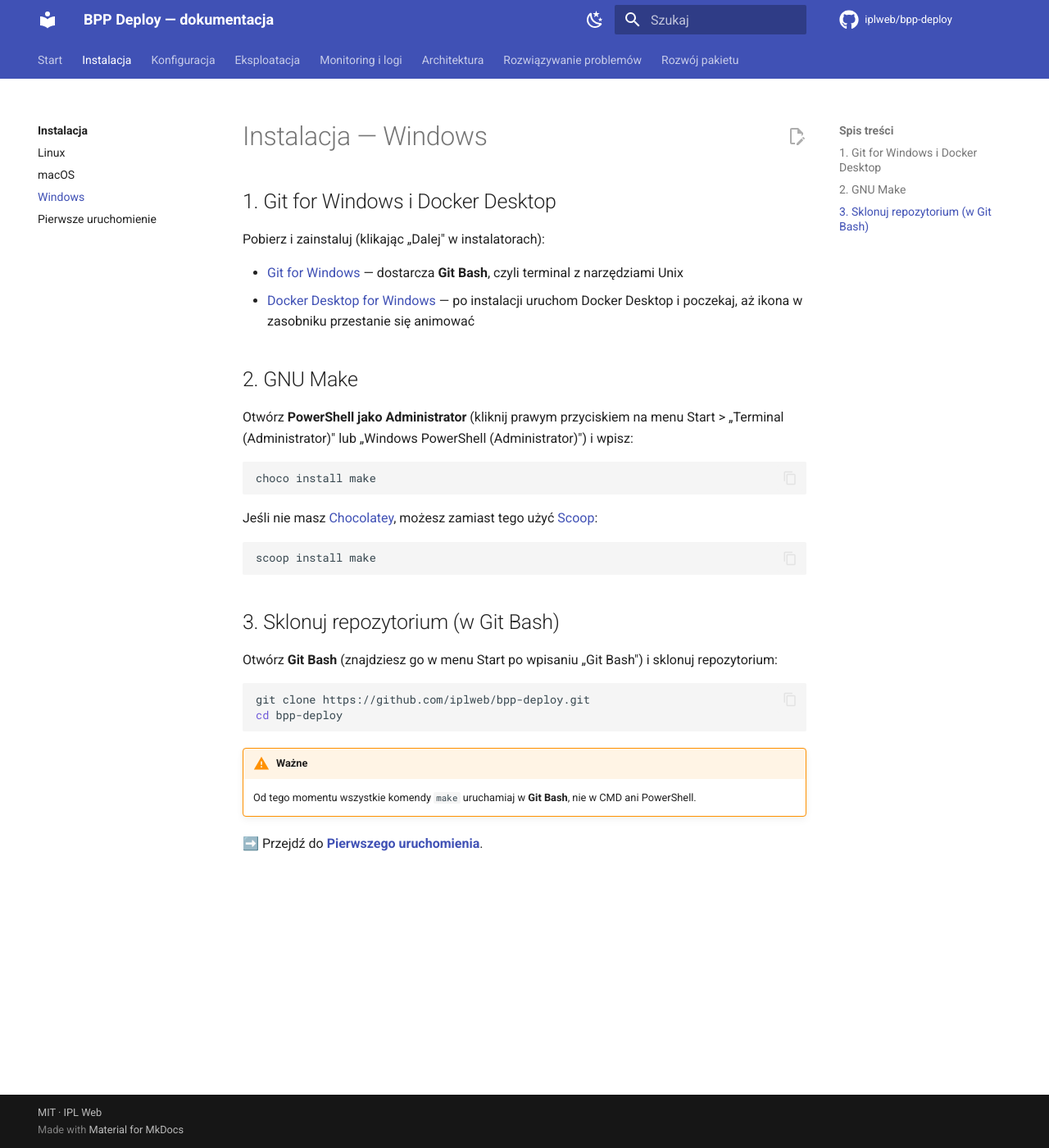
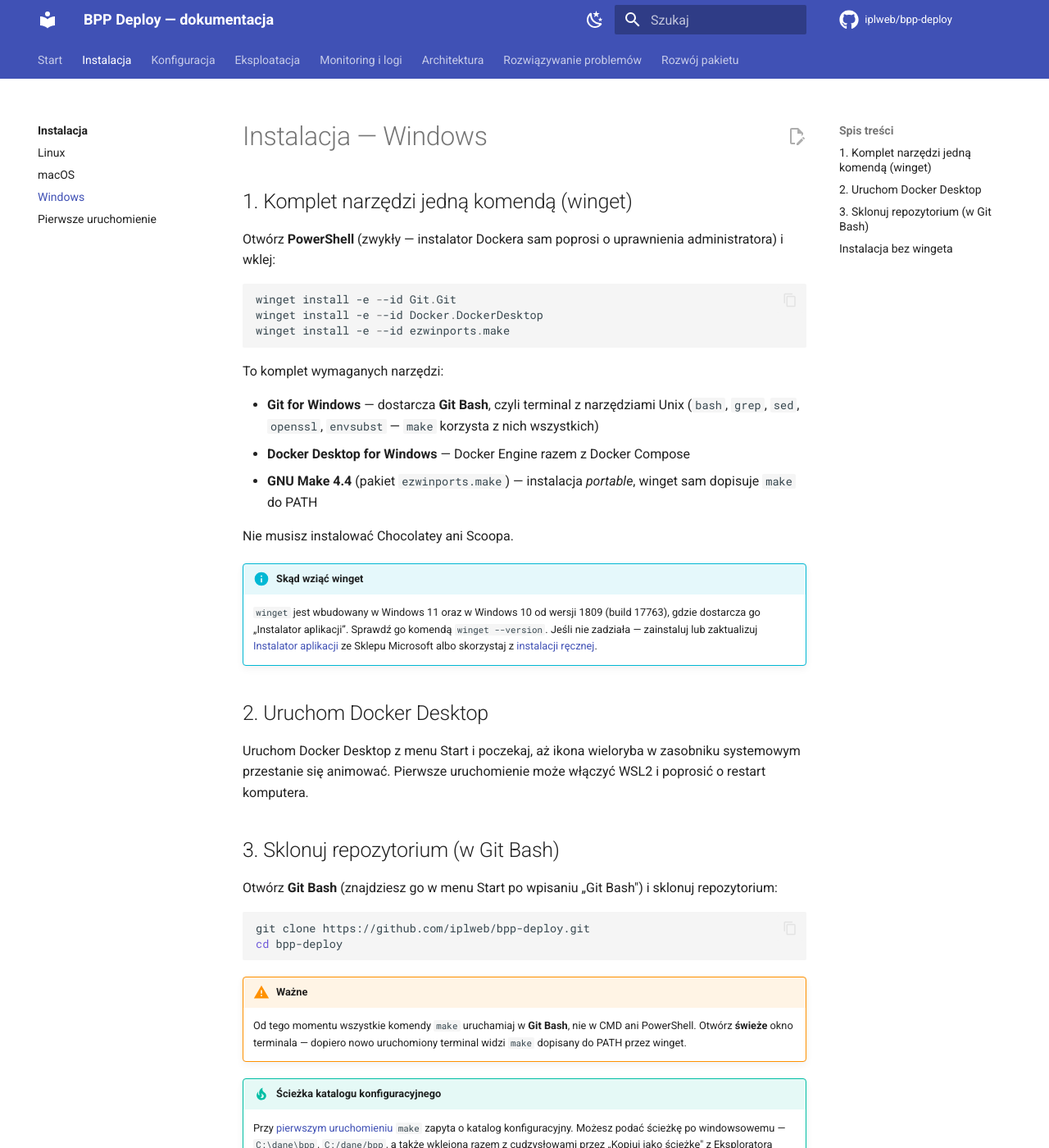
Before and after one commit to iplweb/bpp-deploy, an MkDocs documentation site: the page built from docs/instalacja/windows.md, in a window 1280 px wide and 1400 px high. Shown: the whole window at 82% size. Built offline with MkDocs 1.6.1 and Material for MkDocs 9.7.7, drawn with Linux system fonts in a browser that asks for light colours; comment, search, counter and statistics services are not loaded; some of the changed text lies outside the part shown.

Commit message:
docs: winget jako główna ścieżka instalacji na Windows
README i docs/instalacja/windows.md (synced pair) kazały zainstalować
GNU Make przez Chocolatey albo Scoopa w PowerShellu jako Administrator —
czyli najpierw postawić menedżer pakietów, którego instalacji instrukcja
nawet nie podawała. Zastąpione trzema komendami winget w zwykłym
PowerShellu (instalator Dockera sam poprosi o UAC):

    winget install -e --id Git.Git
    winget install -e --id Docker.DockerDesktop
    winget install -e --id ezwinports.make

winget jest wbudowany w Windows 11 i w Windows 10 od wersji 1809 (build
17763), gdzie dostarcza go "Instalator aplikacji". ezwinports.make to
GNU Make 4.4.1 instalowany jako portable, więc winget sam dopisuje make
do PATH; GnuWin32.Make daje tylko 3.81 i ląduje poza PATH. Stara ścieżka
choco/scoop została jako sekcja "Instalacja bez wingeta" dla Windows 10
starszych niż 1809 i stacji z zablokowanym Sklepem.

Dopisane wprost, że envsubst dostarcza Git Bash: generate-grafana-
datasources.sh woła go po stronie hosta, a pełny instalator Git for
Windows go zawiera (wycinany tylko z MinGit) — więc Windows, inaczej niż
macOS, nie potrzebuje osobnego kroku z gettext i nikt nie powinien go
"na wszelki wypadek" dodawać.

Ostrzeżenie o Git Bash rozszerzone o wymóg otwarcia świeżego okna po
instalacji (PATH).

mkdocs build --strict: czysto.

Co-Authored-By: Claude Opus 5 (1M context) <noreply@anthropic.com>
Claude-Session: https://claude.ai/code/session_01KpcxJQ4Z2ALW4Ktg9W2Azw

````diff
--- a/docs/instalacja/windows.md
+++ b/docs/instalacja/windows.md
@@ -1,33 +1,43 @@
 # Instalacja — Windows
 
-## 1. Git for Windows i Docker Desktop
+## 1. Komplet narzędzi jedną komendą (winget)
 
-Pobierz i zainstaluj (klikając „Dalej" w instalatorach):
-
-- [Git for Windows](https://gitforwindows.org/) — dostarcza **Git Bash**, czyli terminal
-  z narzędziami Unix
-- [Docker Desktop for Windows](https://docs.docker.com/desktop/install/windows-install/) —
-  po instalacji uruchom Docker Desktop i poczekaj, aż ikona w zasobniku przestanie się animować
-
-## 2. GNU Make
-
-Otwórz **PowerShell jako Administrator** (kliknij prawym przyciskiem na menu Start >
-„Terminal (Administrator)" lub „Windows PowerShell (Administrator)") i wpisz:
+Otwórz **PowerShell** (zwykły — instalator Dockera sam poprosi o uprawnienia
+administratora) i wklej:
 
 ```powershell
-choco install make
+winget install -e --id Git.Git
+winget install -e --id Docker.DockerDesktop
+winget install -e --id ezwinports.make
 ```
 
-Jeśli nie masz [Chocolatey](https://chocolatey.org/install), możesz zamiast tego użyć
-[Scoop](https://scoop.sh/):
+To komplet wymaganych narzędzi:
 
-```powershell
-scoop install make
-```
+- **Git for Windows** — dostarcza **Git Bash**, czyli terminal z narzędziami Unix
+  (`bash`, `grep`, `sed`, `openssl`, `envsubst` — `make` korzysta z nich wszystkich)
+- **Docker Desktop for Windows** — Docker Engine razem z Docker Compose
+- **GNU Make 4.4** (pakiet `ezwinports.make`) — instalacja *portable*, winget sam
+  dopisuje `make` do PATH
+
+Nie musisz instalować Chocolatey ani Scoopa.
+
+!!! info "Skąd wziąć winget"
+    `winget` jest wbudowany w Windows 11 oraz w Windows 10 od wersji 1809
+    (build 17763), gdzie dostarcza go „Instalator aplikacji”. Sprawdź go komendą
+    `winget --version`. Jeśli nie zadziała — zainstaluj lub zaktualizuj
+    [Instalator aplikacji](https://apps.microsoft.com/detail/9nblggh4nns1)
+    ze Sklepu Microsoft albo skorzystaj z [instalacji ręcznej](#instalacja-bez-wingeta).
+
+## 2. Uruchom Docker Desktop
+
+Uruchom Docker Desktop z menu Start i poczekaj, aż ikona wieloryba w zasobniku
+systemowym przestanie się animować. Pierwsze uruchomienie może włączyć WSL2
+i poprosić o restart komputera.
 
 ## 3. Sklonuj repozytorium (w Git Bash)
 
-Otwórz **Git Bash** (znajdziesz go w menu Start po wpisaniu „Git Bash") i sklonuj repozytorium:
+Otwórz **Git Bash** (znajdziesz go w menu Start po wpisaniu „Git Bash") i sklonuj
+repozytorium:
 
 ```bash
 git clone https://github.com/iplweb/bpp-deploy.git
@@ -36,6 +46,40 @@ cd bpp-deploy
 
 !!! warning "Ważne"
     Od tego momentu wszystkie komendy `make` uruchamiaj w **Git Bash**, nie w CMD
-    ani PowerShell.
+    ani PowerShell. Otwórz **świeże** okno terminala — dopiero nowo uruchomiony
+    terminal widzi `make` dopisany do PATH przez winget.
+
+!!! tip "Ścieżka katalogu konfiguracyjnego"
+    Przy [pierwszym uruchomieniu](pierwsze-uruchomienie.md) `make` zapyta o katalog
+    konfiguracyjny. Możesz podać ścieżkę po windowsowemu — `C:\dane\bpp`,
+    `C:/dane/bpp`, a także wklejoną razem z cudzysłowami przez „Kopiuj jako ścieżkę"
+    z Eksploratora (`"C:\dane\bpp"`). Każda z tych postaci jest przeliczana na
+    `/c/dane/bpp`, czyli zapis używany przez Git Bash.
 
 ➡️ Przejdź do **[Pierwszego uruchomienia](pierwsze-uruchomienie.md)**.
+
+---
+
+## Instalacja bez wingeta
+
+Dotyczy Windows 10 starszego niż 1809 albo stacji z zablokowanym Sklepem Microsoft.
+Pobierz i zainstaluj ręcznie (klikając „Dalej" w instalatorach):
+
+- [Git for Windows](https://gitforwindows.org/)
+- [Docker Desktop for Windows](https://docs.docker.com/desktop/install/windows-install/)
+
+GNU Make zainstaluj w **PowerShellu jako Administrator** (kliknij prawym przyciskiem
+na menu Start > „Terminal (Administrator)" lub „Windows PowerShell (Administrator)")
+przez [Chocolatey](https://chocolatey.org/install):
+
+```powershell
+choco install make
+```
+
+…albo przez [Scoop](https://scoop.sh/):
+
+```powershell
+scoop install make
+```
+
+Dalej wróć do [kroku 2](#2-uruchom-docker-desktop).
````
Also changed, not shown: README.md (+11 -10 lines).
